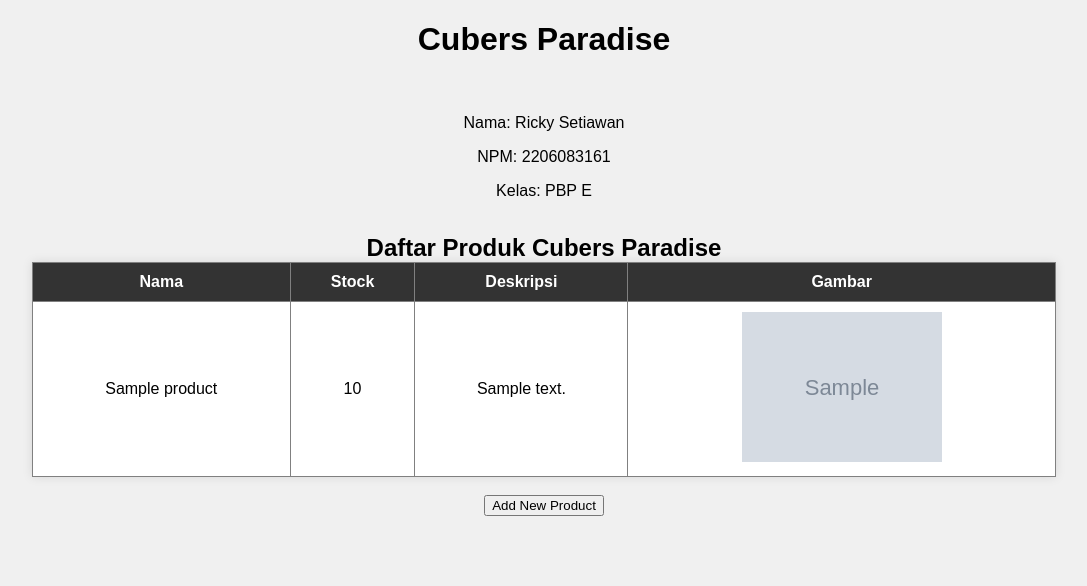
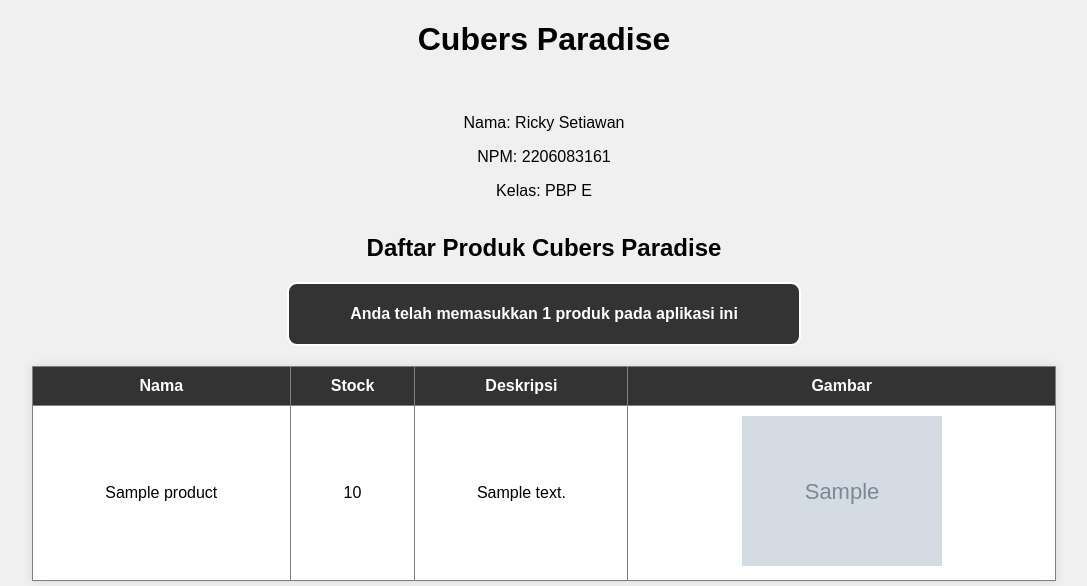
Before and after one commit to Merrick2q/cubersparadise, a Django app: page / in a window 1280 px wide. Shown: the top 586 px of the page, without its empty margins (96-1183 px from the left). Run offline with Django 4.2, Linux system fonts and the light colour scheme; tables that the repository leaves empty hold one stand-in row (values such as "Sample post"); grey boxes marked "Sample" are stand-in pictures.

Commit message:
Tugas 3 selesai

```diff
--- a/main/templates/product_list.html
+++ b/main/templates/product_list.html
@@ -38,6 +38,39 @@
         tr:hover {
             background-color: #ddd;
         }
+        .count_item {
+            text-align: center;
+            background-color: #333;
+            color: #fff;
+            font-weight: bold;
+            border: 2px solid;
+            border-radius: 10px;
+            padding: 5px;
+            margin: 20px auto;
+            max-width: 500px;
+        }
+        /* Tambahkan gaya untuk form */
+        .product-form {
+            width: 80%;
+            margin: 0 auto;
+            background-color: #fff;
+            padding: 20px;
+            box-shadow: 0 0 10px rgba(0, 0, 0, 0.1);
+        }
+
+        /* Gaya untuk tombol submit */
+        .submit-button {
+            background-color: #333;
+            color: #fff;
+            padding: 10px 20px;
+            border: none;
+            cursor: pointer;
+            font-size: 16px;
+        }
+
+        .submit-button:hover {
+            background-color: #555;
+        }
     </style>
 </head>
 <body>
@@ -51,6 +84,10 @@
         <p>Kelas: PBP E</p>
         <br>
         <h2 style="margin: 0;">Daftar Produk Cubers Paradise</h2>
+
+        <div class="count_item">
+            <p>Anda telah memasukkan {{ items|length }} produk pada aplikasi ini</p>
+        </div>
 
         <table border="1">
             <thead>
```
